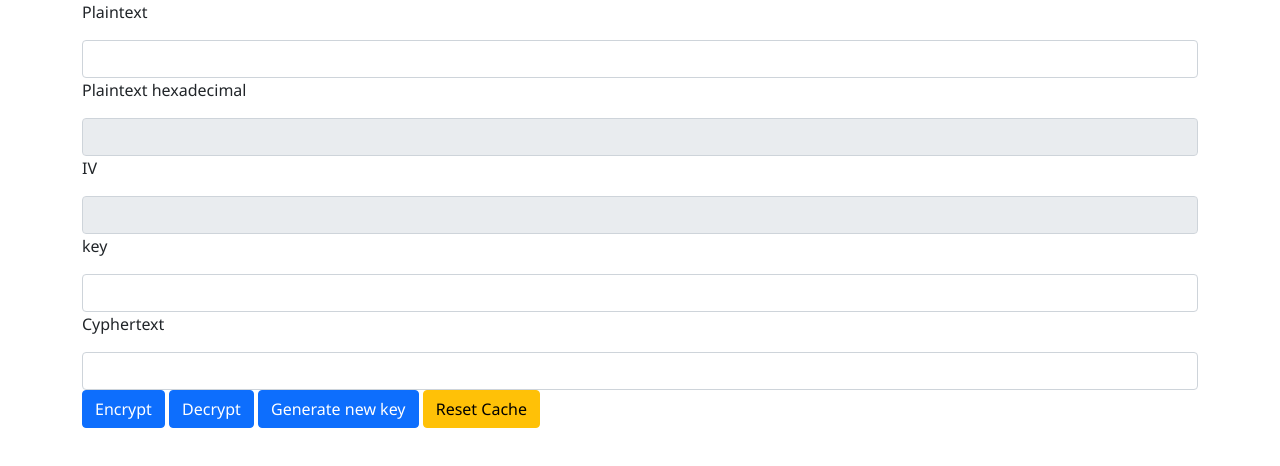
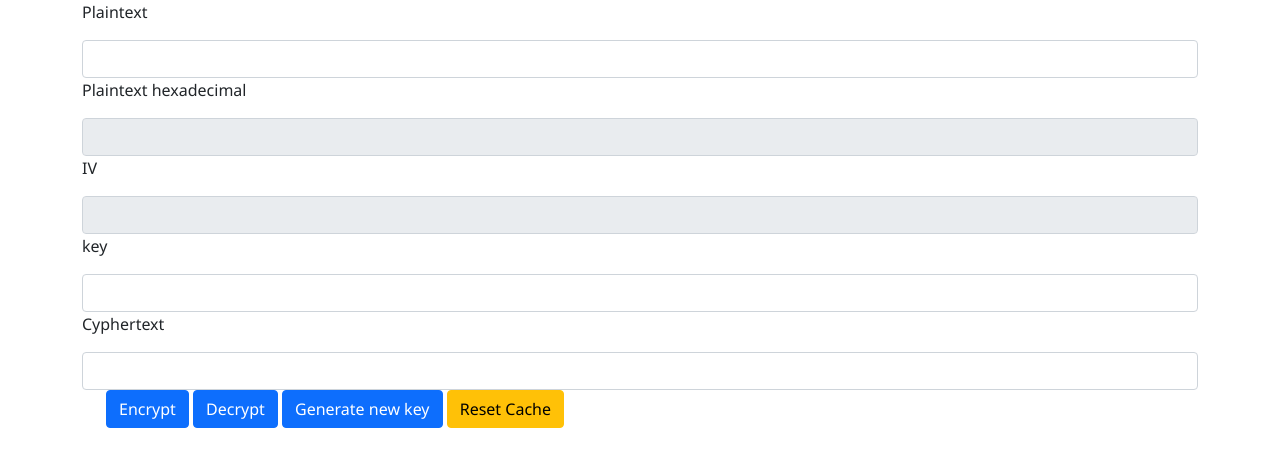
Before and after one commit to StrajnarFilip/StrajnarFilip.github.io, a website: page index.html in a window 1280 px wide. Drawn offline with Linux system fonts and the light colour scheme.

Commit message:
Auto Message

```diff
--- a/index.html
+++ b/index.html
@@ -30,7 +30,7 @@
             <p>Cyphertext</p>
             <input class="form-control" type="text" id="encrypted">
         </div>
-        <div class="form-group">
+        <div class="form-check">
             <button id="encrypt_btn" type="button" class="btn btn-primary">Encrypt</button>
             <button id="decrypt_btn" type="button" class="btn btn-primary">Decrypt</button>
             <button id="keygen_btn" type="button" class="btn btn-primary">Generate new key</button>
```
